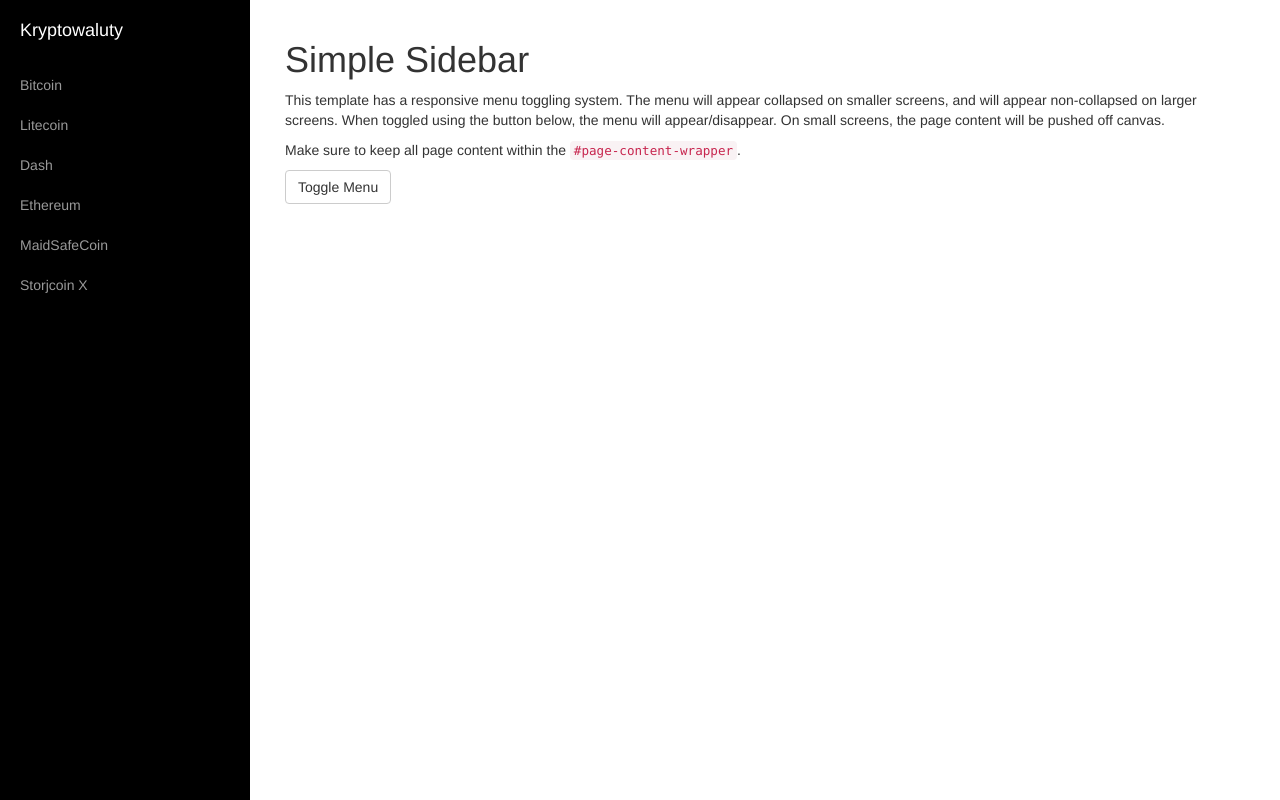
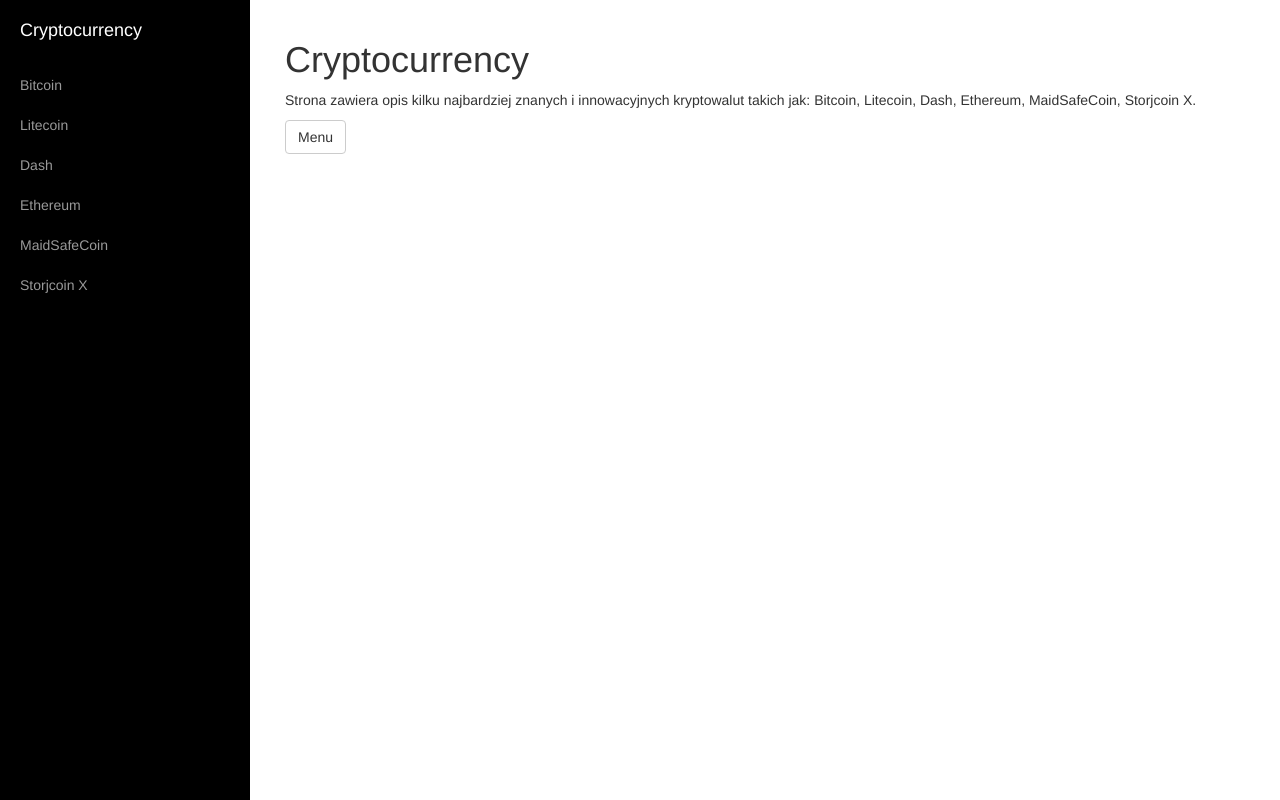
Before and after one commit to kristiano92/crypto, a plain HTML site: page index.html in a window 1280 px wide. Drawn offline with Linux system fonts and the light colour scheme.

Commit message:
kolejna zmiana

```diff
--- a/index.html
+++ b/index.html
@@ -35,7 +35,7 @@
             <ul class="sidebar-nav">
                 <li class="sidebar-brand">
                     <a href="#">
-                        Kryptowaluty
+                        Cryptocurrency
                     </a>
                 </li>
                 <li>
@@ -66,10 +66,10 @@
             <div class="container-fluid">
                 <div class="row">
                     <div class="col-lg-12">
-                        <h1>Simple Sidebar</h1>
-                        <p>This template has a responsive menu toggling system. The menu will appear collapsed on smaller screens, and will appear non-collapsed on larger screens. When toggled using the button below, the menu will appear/disappear. On small screens, the page content will be pushed off canvas.</p>
-                        <p>Make sure to keep all page content within the <code>#page-content-wrapper</code>.</p>
-                        <a href="#menu-toggle" class="btn btn-default" id="menu-toggle">Toggle Menu</a>
+                        <h1>Cryptocurrency</h1>
+                        <p>Strona zawiera opis kilku najbardziej znanych i innowacyjnych kryptowalut takich jak: Bitcoin, Litecoin, Dash, Ethereum, MaidSafeCoin, Storjcoin X.</p>
+
+                        <a href="#menu-toggle" class="btn btn-default" id="menu-toggle">Menu</a>
                     </div>
                 </div>
             </div>
```
